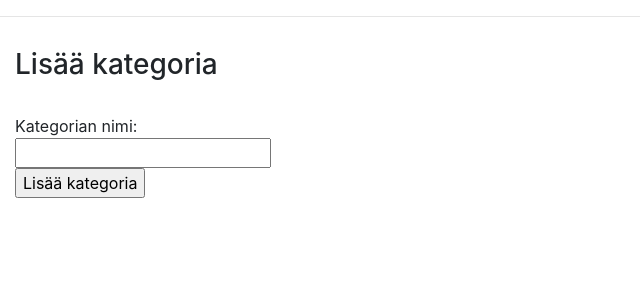
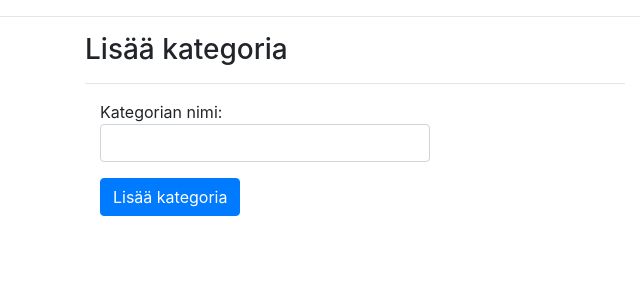
Before and after one commit to Eoyie/Budjetointisovellus, a Flask app: template templates/categories.html in a window 1280 px wide. Shown: the part 56-356 px from the top of the page, without its empty margins (0-640 px from the left). Run offline with Flask 3, Linux system fonts and the light colour scheme; the template is opened without the code that fills it, so the values that code supplies are empty; the visitor is signed in with stand-in values (Sample User, id 1); some libraries are stand-ins or nearby versions.

Commit message:
Updated categories page

```diff
--- a/templates/categories.html
+++ b/templates/categories.html
@@ -1,42 +1,27 @@
 <!doctype html>
 <meta name="viewport" content="width=device-width, initial-scale=1, shrink-to-fit=no">
 <link rel="stylesheet" href="https://stackpath.bootstrapcdn.com/bootstrap/4.5.0/css/bootstrap.min.css">
-<style>
-    .invisible_box {
-    float: left;
-    width: 220px;
-    margin-left: 10px;
-    margin-top: 10px;
-    padding: 5px;
-}
-.space { margin-top: 250px; }
-</style>
 {% extends "layout_logged_in.html" %}
 {% block title %}Kategoriat{% endblock %}
 {% block content %}
 {% if session.user_id %}
-<div class="invisible_box">
-<h3>Lisää kategoria</h3><br>
+<div class="container">
+    <div class="row">
+        <div class="col-6">
+            <h3>Lisää kategoria</h3>
+            <hr>
             <form action="/categories" method="post" onsubmit="return check(this)">
-    Kategorian nimi: <input type="text" name="name" required>
-    <input type="submit" name="action" value="Lisää kategoria">
+                <div class="col-8">
+                    <p>
+                        Kategorian nimi:
+                        <input type="text" class="form-control" name="name" required>
+                    <p>
                     <input type="hidden" name="csrf_token" value="{{ session.csrf_token }}">
+                    <button type="submit" class="btn btn-primary" name="action" value="Lisää kategoria">
+                        Lisää kategoria</button>
+                </div>
             </form>
-</div>
             {% if categories %}
-<div class="invisible_box">
-<h3>Poista kategoria</h3><br>
-<form action="/categories" method="post">
-    <p><select name="category">
-        {% for category in categories %}
-        <option value="{{ category.id }}"> {{ category.name }}
-        {% endfor %}
-        </select></p>
-    <input type="submit" name="action" value="Poista kategoria">
-    <input type="hidden" name="csrf_token" value="{{ session.csrf_token }}">
-</form>
-</div>
-<div class="space"></div>
             <hr>
             <h3>Sinun kategoriat:</h3><br>
             <ul>
@@ -44,6 +29,31 @@
                 <li>{{ category.name }}
             {% endfor %}
             </ul>
+            <hr>
+        </div>
+        <div class="col-4">
+            <h3>Poista kategoria</h3>
+            <hr>
+            <form action="/categories" method="post">
+                <div class="col-8">
+                    <p>
+                        Kategoria:
+                        <select name="category" class="form-control">
+                        {% for category in categories %}
+                        <option value="{{ category.id }}"> {{ category.name }}
+                        {% endfor %}
+                        </select>
+                    </p>
+                    <input type="hidden" name="csrf_token" value="{{ session.csrf_token }}">
+                    <button type="submit" class="btn btn-primary" name="action" value="Poista kategoria">
+                        Poista kategoria</button>
+                </div>
+            </form>
+            <hr>
+            {% endif %}
+        </div>
+    </div>
+</div>
 <script>
     function check(form) {
         if (form.name.value.length > 13) {
@@ -53,4 +63,4 @@
         return true;
     }
 </script>
-{% endif %}{% endif %}{% endblock %}
+{% endif %}{% endblock %}
```
Lines whose indentation alone changed are shown as unchanged.
